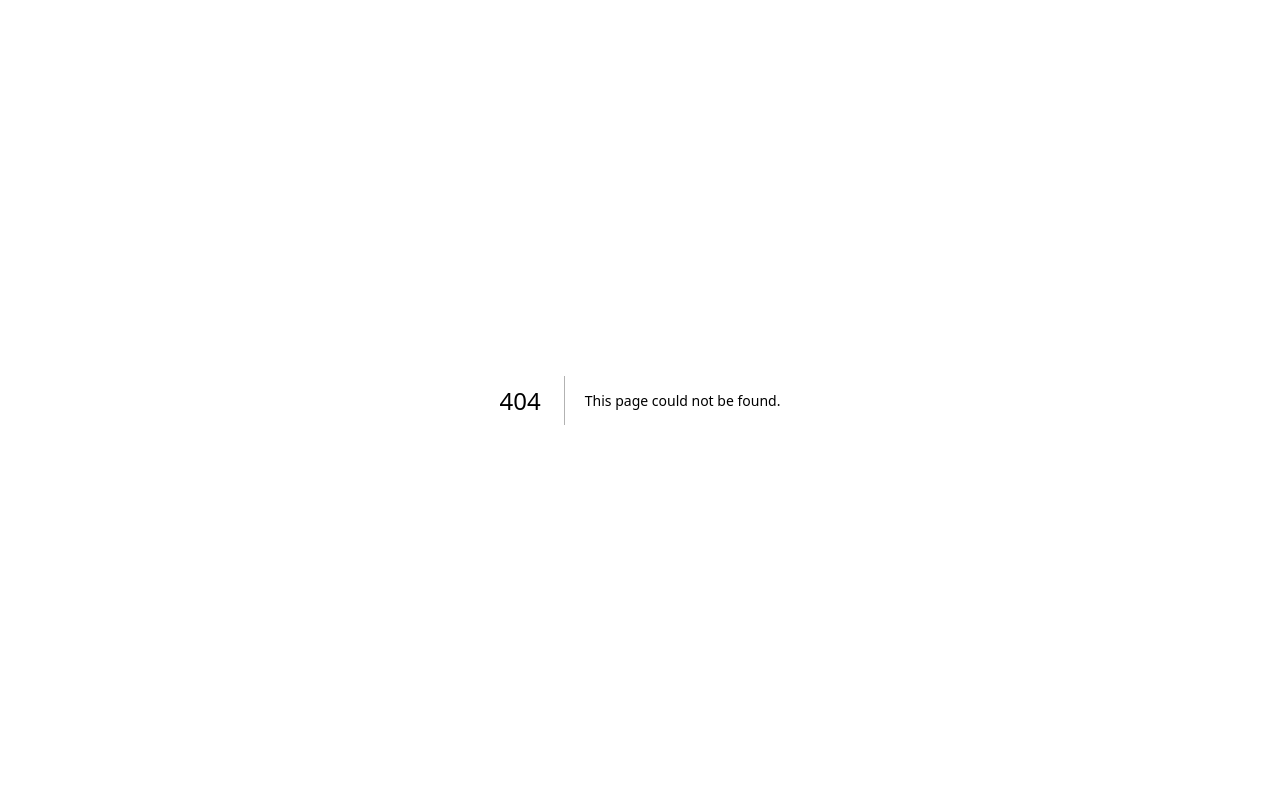
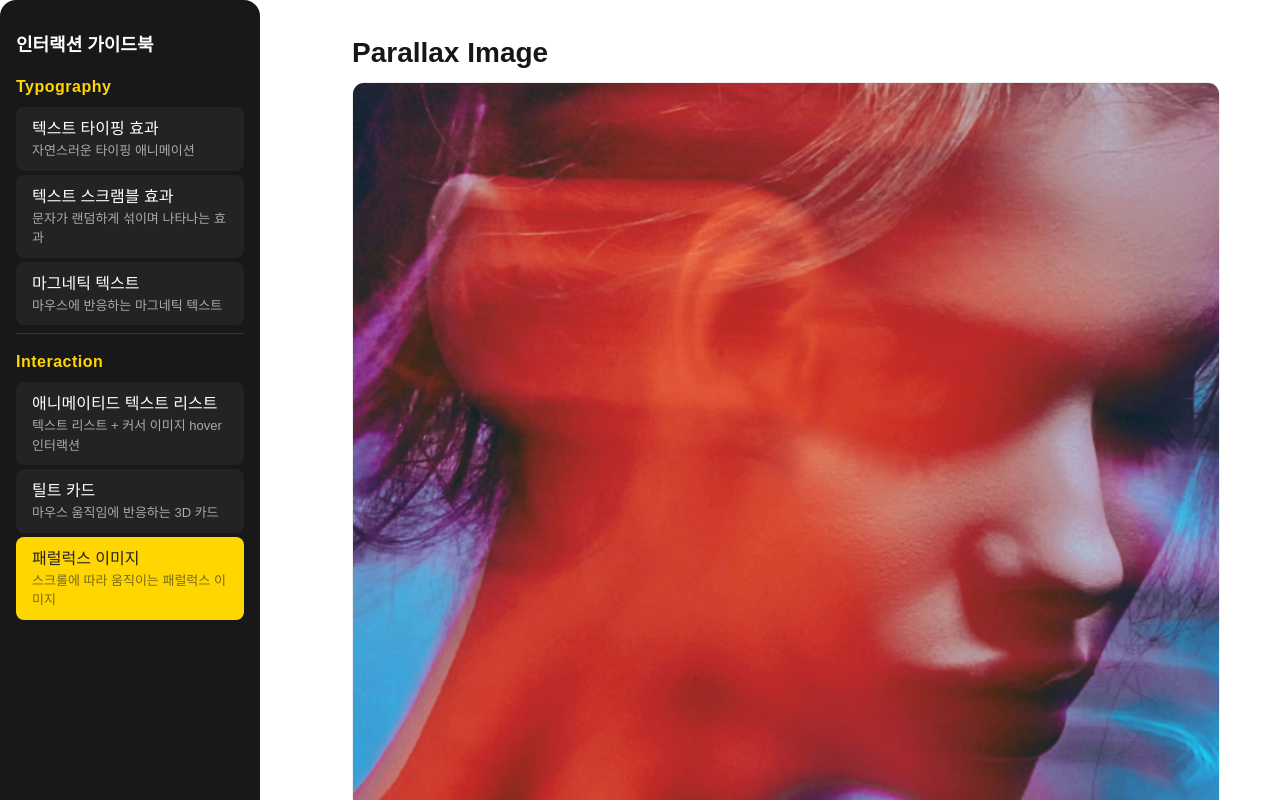
Before and after one commit to devchangjun/interactive-guidebook, a Next.js app: page /docs/interaction/parallax in a window 1280 px wide. Before the commit this address had no page. Shown: the top 800 px of the page. Built offline with nearby package versions, Linux system fonts and the light colour scheme.

Commit message:
# ADD: 가이드북 개발발

```diff
--- a/src/app/docs/components/DocsSidebar.tsx
+++ b/src/app/docs/components/DocsSidebar.tsx
@@ -29,39 +29,46 @@ const menuTree = [
     category: "Typography",
     items: [
       {
-        id: "typography-animation",
+        id: "typing",
         name: "텍스트 타이핑 효과",
         description: "자연스러운 타이핑 애니메이션",
+        path: "/docs/typography/typing",
       },
       {
-        id: "scramble-text",
+        id: "scramble",
         name: "텍스트 스크램블 효과",
         description: "문자가 랜덤하게 섞이며 나타나는 효과",
+        path: "/docs/typography/scramble",
       },
+
       {
-        id: "magnetic-text",
-        name: "텍스트 마그네틱 효과",
+        id: "magnetic",
+        name: "마그네틱 텍스트",
         description: "마우스에 반응하는 마그네틱 텍스트",
+        path: "/docs/typography/magnetic",
       },
     ],
   },
   {
-    category: "Motion",
+    category: "Interaction",
     items: [
       {
-        id: "parallax",
-        name: "패럴럭스 이미지",
-        description: "스크롤에 따라 움직이는 패럴럭스 이미지",
-      },
-      {
-        id: "animated-text-list",
-        name: "텍스트 리스트 + 커서 hover",
+        id: "animated-list",
+        name: "애니메이티드 텍스트 리스트",
         description: "텍스트 리스트 + 커서 이미지 hover 인터랙션",
+        path: "/docs/interaction/animated-list",
       },
       {
         id: "tilt-card",
         name: "틸트 카드",
         description: "마우스 움직임에 반응하는 3D 카드",
+        path: "/docs/interaction/tilt-card",
+      },
+      {
+        id: "parallax",
+        name: "패럴럭스 이미지",
+        description: "스크롤에 따라 움직이는 패럴럭스 이미지",
+        path: "/docs/interaction/parallax",
       },
     ],
   },
@@ -130,11 +137,11 @@ export default function DocsSidebar() {
               >
                 {category.items.map((item) => {
                   // 현재 경로와 메뉴 경로가 일치하면 active
-                  const active = pathname?.endsWith(item.id);
+                  const active = pathname === item.path;
                   return (
                     <li key={item.id}>
                       <Link
-                        href={`/docs/page/${item.id}`}
+                        href={item.path}
                         style={{
                           display: "block",
                           padding: "10px 16px",
--- a/src/app/docs/page/parallax/page.tsx
+++ b/src/app/docs/interaction/parallax/page.tsx
@@ -1,5 +1,5 @@
 "use client";
-import ParallaxImageTest from "../../components/animations/ParallaxImageTest";
+import ParallaxImageTest from "@/app/docs/components/animations/ParallaxImageTest";
 import { Prism as SyntaxHighlighter } from "react-syntax-highlighter";
 import { oneDark } from "react-syntax-highlighter/dist/esm/styles/prism";
 import { useState } from "react";
--- a/src/app/docs/page/layout.tsx
+++ b/src/app/docs/layout.tsx
@@ -1,4 +1,4 @@
-import DocsSidebar from "../components/DocsSidebar";
+import DocsSidebar from "./components/DocsSidebar";
 
 export default function DocsPageLayout({ children }: { children: React.ReactNode }) {
   return (
--- a/src/app/docs/page.tsx
+++ b/src/app/docs/page.tsx
@@ -5,7 +5,7 @@ import { useRouter } from "next/navigation";
 export default function DocsPage() {
   const router = useRouter();
   useEffect(() => {
-    router.replace("/docs/page/parallax");
+    router.replace("/docs/typography/typing");
   }, [router]);
   return null;
 }
```
Also changed, not shown: src/app/docs/interaction/parallax/constants/code.ts (renamed from src/app/docs/page/parallax/constants/code.ts), src/app/docs/interaction/tilt-card/page.tsx (renamed from src/app/docs/page/tilt-card/page.tsx), src/app/docs/typography/animated-list/constants/code.ts (renamed from src/app/docs/page/animated-text-list/constants/code.ts), src/app/docs/typography/animated-list/page.tsx (renamed from src/app/docs/page/animated-text-list/page.tsx), src/app/docs/typography/magnetic/page.tsx (renamed from src/app/docs/page/magnetic-text/page.tsx), src/app/docs/typography/scramble/page.tsx (renamed from src/app/docs/page/scramble-text/page.tsx), src/app/docs/typography/typing/constants/code.ts (renamed from src/app/docs/page/typography-animation/constants/code.ts), src/app/docs/typography/typing/page.tsx (renamed from src/app/docs/page/typography-animation/page.tsx), 1 other file (tests, documents, lock files or other folders).
